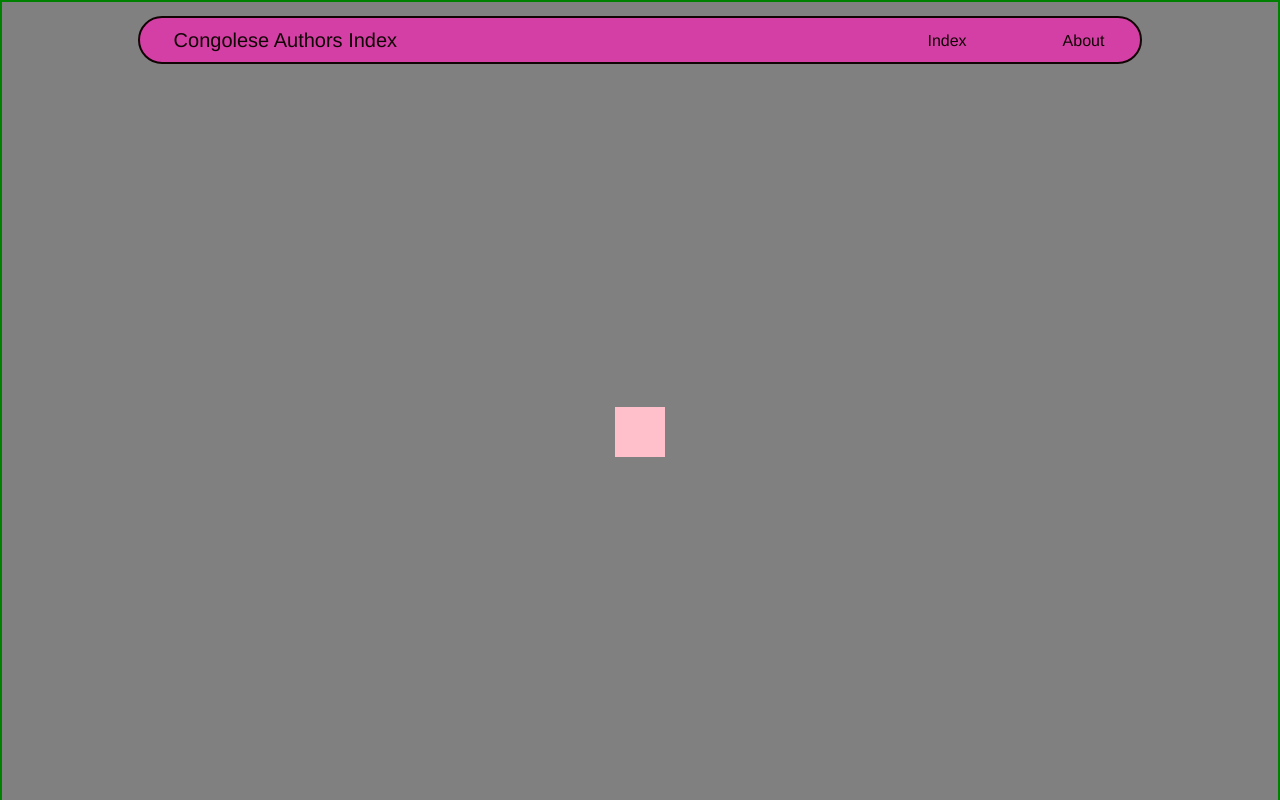
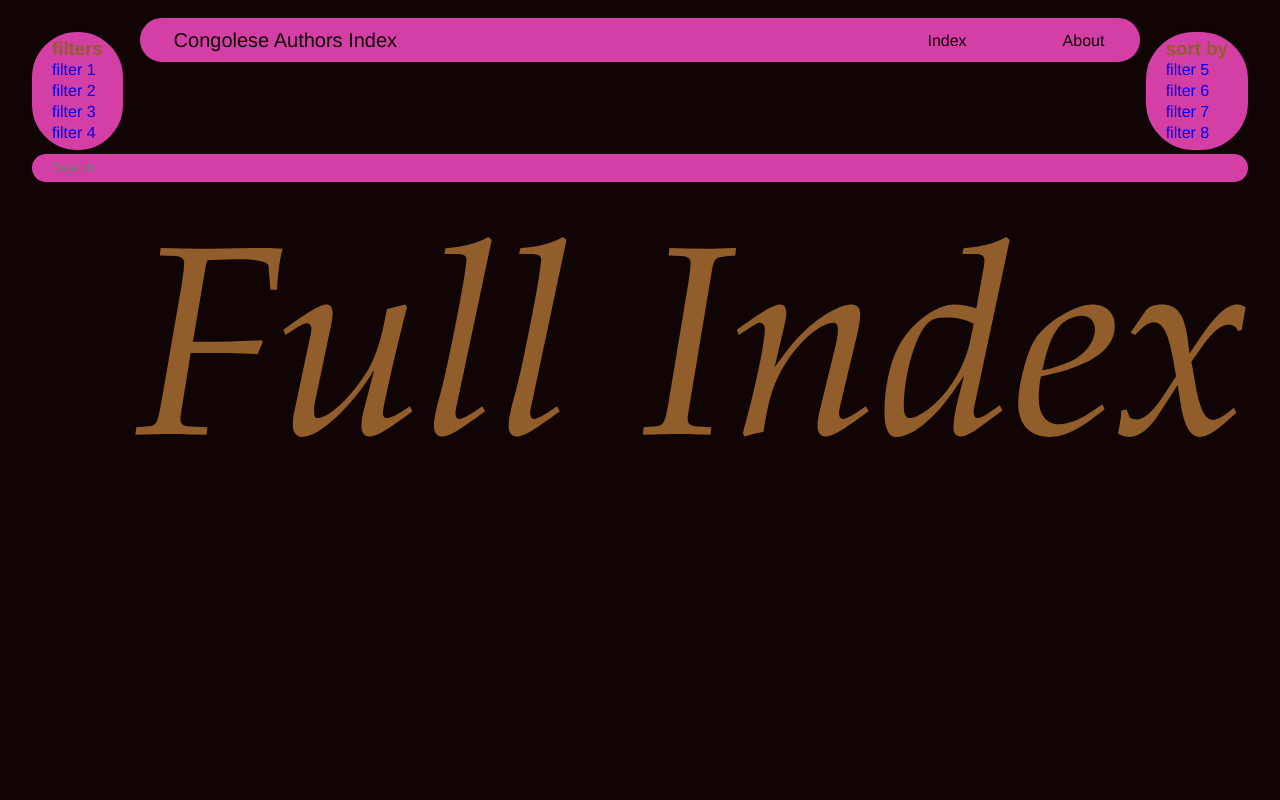
Before and after one commit to UncleDoubleU/Congolese-Authors-Index, a React (Vite) app in the folder 20250513-cai/: page / in a window 1280 px wide. Shown: the top 800 px of the page. Built offline with nearby package versions, Linux system fonts and the light colour scheme.

Commit message:
coding the search bar html

```diff
--- a/20250513-cai/src/App.sass
+++ b/20250513-cai/src/App.sass
@@ -63,11 +63,11 @@ header
      justify-content: center
      padding: 1rem 0.75rem
 
-// main
-//      width: 100%
-//      // min-height: max(min-content,100vh)
-//      height: 100%
-//      padding: 1.875rem
+main
+     width: 100%
+     // min-height: max(min-content,100vh)
+     min-height: 100vh
+     padding: 1.875rem
 
 h1
      font: $mobileH1
--- a/20250513-cai/src/App.tsx
+++ b/20250513-cai/src/App.tsx
@@ -1,15 +1,16 @@
 import "./App.sass";
 import Header from "./Header/Header";
-// import Body from "./Body/Body";
+import Body from "./Body/Body";
 import Footer from "./Footer/Footer";
-import DragBox from "./DragBox/DragBox";
+import BottomNav from "./BottomNav/BottomNav";
 
 function App() {
   return (
     <>
       <Header />
-      <DragBox />
-      {/* <Footer /> */}
+      <BottomNav />
+      <Body />
+      <Footer />
     </>
   );
 }
--- /dev/null
+++ b/20250513-cai/src/BottomNav/BottomNav.module.sass
@@ -0,0 +1,31 @@
+@use "../App"
+
+.container
+     width: 100%
+     display: flex
+     flex-wrap: wrap
+     justify-content: space-between
+     padding: 1.875rem
+
+     ul
+          background: App.$caiPink
+          padding: 0.4rem 1.25rem
+          justify-content: center
+          align-items: center
+          gap: 0.325rem
+          border-radius: 3.125rem
+          border: App.$stroke
+
+     input
+          width: 100%
+          border-radius: 1.875rem
+          border: App.$stroke
+          background: App.$caiPink
+          display: flex
+          padding: 0.4rem 1.25rem
+          justify-content: flex-end
+          align-items: center
+          gap: 0.625rem
+
+          &::placeholder, &:-moz-placeholder
+               color: App.$caiDarkBrown
--- /dev/null
+++ b/20250513-cai/src/BottomNav/BottomNav.tsx
@@ -0,0 +1,43 @@
+import styles from "./BottomNav.module.sass";
+
+function BottomNav() {
+  return (
+    <nav role="search bar" className={styles.container}>
+      <ul>
+        <h3>filters</h3>
+        <li>
+          <a href="#">filter 1</a>
+        </li>
+        <li>
+          <a href="#">filter 2</a>
+        </li>
+        <li>
+          <a href="#">filter 3</a>
+        </li>
+        <li>
+          <a href="#">filter 4</a>
+        </li>
+      </ul>
+
+      <ul>
+        <h3>sort by</h3>
+        <li>
+          <a href="#">filter 5</a>
+        </li>
+        <li>
+          <a href="#">filter 6</a>
+        </li>
+        <li>
+          <a href="#">filter 7</a>
+        </li>
+        <li>
+          <a href="#">filter 8</a>
+        </li>
+      </ul>
+
+      <input type="text" placeholder="Search" />
+    </nav>
+  );
+}
+
+export default BottomNav;
--- a/20250513-cai/src/DragBox/DragBox.module.sass
+++ b/20250513-cai/src/DragBox/DragBox.module.sass
@@ -21,3 +21,4 @@
           left: 50%
           top: 50%
           transform: translate(-50%,-50%)
+          cursor: move
--- a/20250513-cai/src/DragBox/DragBox.tsx
+++ b/20250513-cai/src/DragBox/DragBox.tsx
@@ -1,16 +1,42 @@
-import { useState, useEffect } from "react";
+import { useState, useEffect, useRef } from "react";
 import styles from "./DragBox.module.sass";
 
 function DragBox() {
-  const [boxPosition, setBoxPosition] = useState("");
+  const [boxX, setBoxX] = useState(0);
+  const [boxY, setBoxY] = useState(0);
+  const [isDragged, setIsDragged] = useState(false);
+  const boxRef = useRef<HTMLDivElement>(null);
+  const contRef = useRef<HTMLDivElement>(null);
 
-  // function dragMousDown(e) {
-  //   e
-  // }
+  const [boxPos, setBoxPos] = useState({
+    startX: 0,
+    startY: 0,
+    lastX: 0,
+    lastY: 0,
+  });
+
+  useEffect(() => {
+    if (!contRef.current || !boxRef.current) return;
+
+    const cont = contRef.current;
+    const box = boxRef.current;
+
+    box.addEventListener("mousedown")
+  });
+
+  function handleMouseDown(e) {
+    setIsDragged(true);
+    console.log(isDragged);
+  }
+
   return (
     <main className={styles.main}>
-      <div className={styles.container}>
-        <div className={styles.box}></div>
+      <div
+        onMouseDown={handleMouseDown}
+        ref={contRef}
+        className={styles.container}
+      >
+        <div ref={boxRef} className={styles.box}></div>
       </div>
     </main>
   );
--- a/20250513-cai/src/Footer/Footer.tsx
+++ b/20250513-cai/src/Footer/Footer.tsx
@@ -2,7 +2,7 @@ import styles from "./Footer.module.sass";
 
 function Footer() {
   return (
-    <footer className={styles.footer}>
+    <footer role="footer" className={styles.footer}>
       <section className={styles.socialMediaCont}>
         <article className={styles.socialMedia}>
           <ul>
--- a/20250513-cai/src/Navbar/Navbar.tsx
+++ b/20250513-cai/src/Navbar/Navbar.tsx
@@ -38,7 +38,7 @@ function Navbar() {
   const ulClass = showMenu ? `${styles.navList}` : `${styles.active}`;
 
   return (
-    <nav className={styles.nav}>
+    <nav role="main navigation" className={styles.nav}>
       <a className={styles.navLogo} href="#">
         Congolese Authors&nbsp;Index
       </a>
```
